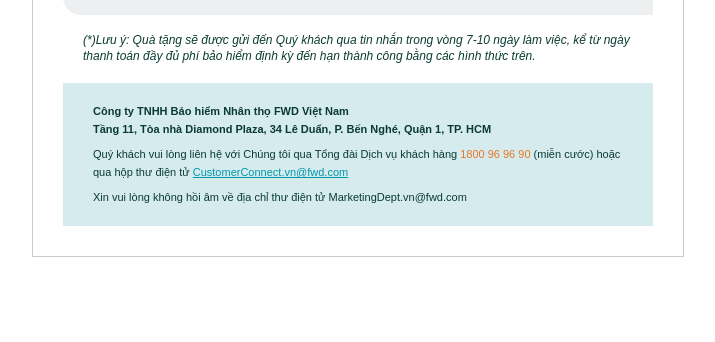
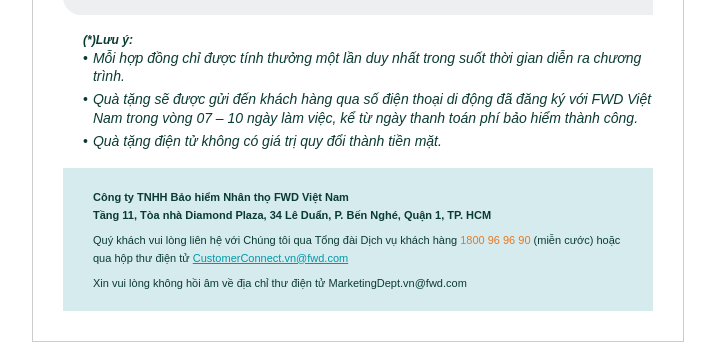
Before and after one commit to hsbcvietnam/fwd-edm-2021-oct-dongphi, a plain HTML site: page source/index.html in a window 1280 px wide. Shown: the part 2691-3033 px from the top of the page, without its empty margins (282-997 px from the left). Before the commit the page ends 2948 px from the top, so only its background shows below. Drawn offline with Linux system fonts and the light colour scheme.

Commit message:
fix content

```diff
--- a/source/index.html
+++ b/source/index.html
@@ -120,7 +120,7 @@ Dịch vụ khấu trừ tài khoản tự động (Auto debit)</strong></td>
 								  </table></td>
 							</tr>
 							<tr>
-								<td valign="top" style="margin: 0; padding: 15px 0 25px 0; border: none; font-family: Arial, Helvetica, sans-serif !important; font-size: 12px; line-height: 1.3; color: #e77721;"><em>Xem hướng dẫn tại <a href="#" target="_blank" style="color: #e77721; text-decoration: underline">đây</a>.</em></td>
+								<td valign="top" style="margin: 0; padding: 15px 0 25px 0; border: none; font-family: Arial, Helvetica, sans-serif !important; font-size: 12px; line-height: 1.3; color: #e77721;"><em>Xem hướng dẫn tại <a href="https://portal.fwd.com.vn/opencms/export/sites/default/Public/Huong-dan-dang-ky-Auto-Debit-de-thanh-toan-Phi-BH-tren-VCB-Digibank_28.10.2021.pdf" target="_blank" style="color: #e77721; text-decoration: underline">đây</a>.</em></td>
 							</tr>
 							<tr>
 							  <td valign="top" style="margin: 0; padding: 0; border: none; font-family: Arial, Helvetica, sans-serif !important; font-size: 15px; line-height: 1.3;"><table width="100%" border="0" cellpadding="0" cellspacing="0" class="chs_body">
@@ -197,7 +197,7 @@ thanh toán</td>
 							  <td valign="top" style="margin: 0; padding: 0; border: none; font-family: Arial, Helvetica, sans-serif !important; font-size: 15px; line-height: 1.3;"><table width="100%" border="0" cellpadding="0" cellspacing="0" class="chs_body">
 								  <tr>
 									  <td width="120" valign="top" style="margin: 0; padding: 0; border: none; font-family: Arial, Helvetica, sans-serif !important; font-size: 15px; line-height: 1.3;"><img src="https://hsbcvietnam.github.io/fwd-edm-2021-oct-dongphi/source/image/chs_box_15.jpg" width="120" height="50" alt="" style="display: block"/></td>
-									  <td valign="middle" align="center" bgcolor="#e87722" style="margin: 0; padding: 0; border: none; font-family: Arial, Helvetica, sans-serif !important; font-size: 14px; line-height: 1.3;"><a href="#" target="_blank" style="text-decoration: none; color: #FFFFFF;"><strong>Tham khảo "Hướng dẫn đóng phí bảo hiểm"</strong></a></td>
+									  <td valign="middle" align="center" bgcolor="#e87722" style="margin: 0; padding: 0; border: none; font-family: Arial, Helvetica, sans-serif !important; font-size: 14px; line-height: 1.3;"><a href="https://portal.fwd.com.vn/opencms/opencms/Public/FWD-HUONG-DAN-DONG-PHI-MAY2020.pdf" target="_blank" style="text-decoration: none; color: #FFFFFF;"><strong>Tham khảo "Hướng dẫn đóng phí bảo hiểm"</strong></a></td>
 									  <td width="120" valign="top" style="margin: 0; padding: 0; border: none; font-family: Arial, Helvetica, sans-serif !important; font-size: 15px; line-height: 1.3;"><img src="https://hsbcvietnam.github.io/fwd-edm-2021-oct-dongphi/source/image/chs_box_16.jpg" width="120" height="50" alt="" style="display: block"/></td>
 								  </tr>
 								  </table></td>
@@ -208,7 +208,7 @@ thanh toán</td>
 		<tr>
                 <td valign="top" style="margin: 0; padding: 0; border: none; font-family: Arial, Helvetica, sans-serif !important; font-size: 15px; line-height: 1.3;"><table width="100%" border="0" cellpadding="0" cellspacing="0" class="chs_body">
 					<tr>
-						<td height="50" valign="middle" align="center" bgcolor="#e77721" style="margin: 0; padding: 0; border-radius: 20px 20px 0 0; font-family: Arial, Helvetica, sans-serif !important; font-size: 18px; line-height: 1.3; color: #FFFFFF;"><strong>Chương trình quà tặng "Đóng phí định kỳ - Quà vui trải nghiệm"</strong></td>
+						<td height="50" valign="middle" align="center" bgcolor="#e77721" style="margin: 0; padding: 0; border-radius: 20px 20px 0 0; font-family: Arial, Helvetica, sans-serif !important; font-size: 18px; line-height: 1.3; color: #FFFFFF;"><strong>Chương trình quà tặng "Đóng phí bảo hiểm - Quà vui trải nghiệm"</strong></td>
 					</tr>
 					</table></td>
               </tr>
@@ -268,7 +268,7 @@ trên 5 triệu đồng</td>
 								<td valign="top" bgcolor="#e87722" style="margin: 0; padding: 0; border: none; font-family: Arial, Helvetica, sans-serif !important; font-size: 14px; line-height: 1.3; color: #FFFFFF"><table width="100%" border="0" cellpadding="0" cellspacing="0" class="chs_body">
 									<tr>
 										<td width="30" valign="top" style="margin: 0; padding: 0; border: none; font-family: Arial, Helvetica, sans-serif !important; font-size: 15px; line-height: 1.3;"><img src="https://hsbcvietnam.github.io/fwd-edm-2021-oct-dongphi/source/image/chs_box_10.jpg" width="30" height="100" alt="" style="display: block"/></td>
-										<td valign="middle" align="center" bgcolor="#e87722" style="margin: 0; padding: 0; border: none; font-family: Arial, Helvetica, sans-serif !important; font-size: 14px; line-height: 1.3; color: #FFFFFF;">Tặng Phiếu quà điện tử (*) 50.000 đồng cho 1.000 khách hàng đầu tiên thanh toán phí bảo hiểm định kỳ bằng hình thức VNPAY QR tại Cổng thanh toán trực tuyến FWD Việt Nam từ 1 triệu đồng trở lên.</td>
+										<td valign="middle" align="center" bgcolor="#e87722" style="margin: 0; padding: 0; border: none; font-family: Arial, Helvetica, sans-serif !important; font-size: 14px; line-height: 1.3; color: #FFFFFF;">Tặng Phiếu quà điện tử (*) 50.000 đồng cho 1.000 khách hàng đầu tiên thanh toán phí bảo hiểm đầu tiên hoặc phí bảo hiểm định kỳ bằng hình thức VNPAY QR tại Cổng thanh toán trực tuyến FWD Việt Nam từ 1 triệu đồng trở lên.</td>
 										<td width="28" valign="top" style="margin: 0; padding: 0; border: none; font-family: Arial, Helvetica, sans-serif !important; font-size: 15px; line-height: 1.3;"><img src="https://hsbcvietnam.github.io/fwd-edm-2021-oct-dongphi/source/image/chs_box_11.jpg" width="28" height="100" alt="" style="display: block"/></td>
 									</tr>
 									</table></td>
@@ -288,8 +288,24 @@ trên 5 triệu đồng</td>
 		  <td style="margin: 0; padding: 0; border: none; font-family: Arial, Helvetica, sans-serif !important; font-size: 14px; line-height: 1.3;">&nbsp;</td>
 		  </tr>
 		<tr>
-		  <td style="margin: 0; padding: 0 20px; border: none; font-family: Arial, Helvetica, sans-serif !important; font-size: 12px; line-height: 1.3;"><em>(*)Lưu ý: Quà tặng sẽ được gửi đến Quý khách qua tin nhắn trong vòng 7-10 ngày làm việc, kể từ ngày thanh toán đầy đủ phí bảo hiểm định kỳ đến hạn thành công bằng các hình thức trên.</em></td>
+		  <td style="margin: 0; padding: 0 0 0 20px; border: none; font-family: Arial, Helvetica, sans-serif !important; font-size: 12px; line-height: 1.3;"><strong><em>(*)Lưu ý:</em></strong></td>
 		  </tr>
+			  <tr>
+				  <td style="padding: 0 0 0 20px; margin: 0; border: none; line-height: 1.3; font-size: 16px; font-family: Arial, Helvetica, sans-serif !important;"><table width="100%" border="0" cellpadding="0" cellspacing="0" class="chs_body">
+										  <tr>
+											  <td valign="top" style="padding: 0 5px 5px 0; margin: 0; border: none; line-height: 1.3; font-size: 14px; font-family: Arial, Helvetica, sans-serif !important;">&bull;</td>
+											  <td valign="top" style="padding: 0 0 5px 0; margin: 0; border: none; line-height: 1.3; font-size: 14px; font-family: Arial, Helvetica, sans-serif !important;"><em>Mỗi hợp đồng chỉ được tính thưởng một lần duy nhất trong suốt thời gian diễn ra chương trình.</em></td>
+										  </tr>
+										  <tr>
+											  <td valign="top" style="padding: 0 5px 5px 0; margin: 0; border: none; line-height: 1.3; font-size: 14px; font-family: Arial, Helvetica, sans-serif !important;">&bull;</td>
+											  <td valign="top" style="padding: 0 0 5px 0; margin: 0; border: none; line-height: 1.3; font-size: 14px; font-family: Arial, Helvetica, sans-serif !important;"><em>Quà tặng sẽ được gửi đến khách hàng qua số điện thoại di động đã đăng ký với FWD Việt Nam trong vòng 07 – 10 ngày làm việc, kể từ ngày thanh toán phí bảo hiểm thành công.</em></td>
+										  </tr>
+										  <tr>
+										    <td valign="top" style="padding: 0 5px 0 0; margin: 0; border: none; line-height: 1.3; font-size: 14px; font-family: Arial, Helvetica, sans-serif !important;">&bull;</td>
+										    <td valign="top" style="padding: 0; margin: 0; border: none; line-height: 1.3; font-size: 14px; font-family: Arial, Helvetica, sans-serif !important;"><em>Quà tặng điện tử không có giá trị quy đổi thành tiền mặt.</em></td>
+				    </tr>
+										  </table></td>
+			  </tr>
 		<tr>
 		  <td style="margin: 0; padding: 0; border: none; font-family: Arial, Helvetica, sans-serif !important; font-size: 14px; line-height: 1.3;">&nbsp;</td>
 		  </tr>
```
